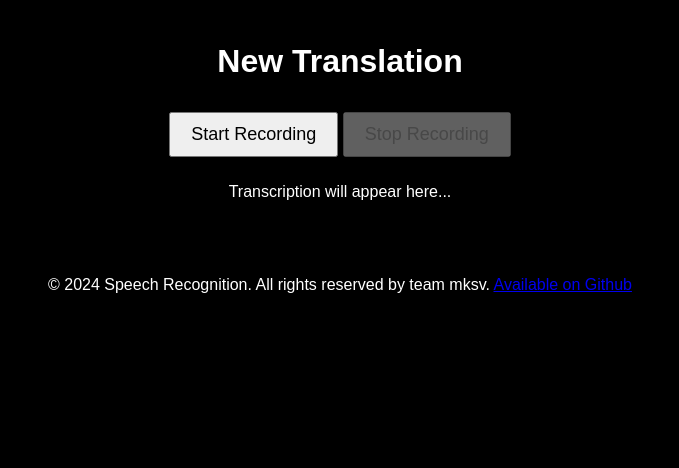
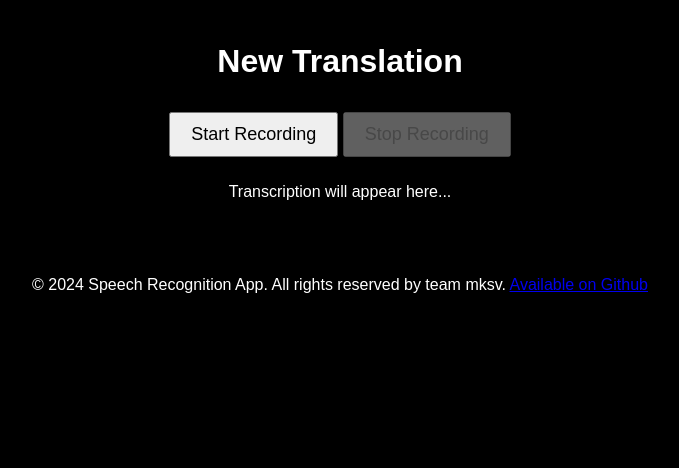
Before and after one commit to software-students-spring2024/4-containerized-app-exercise-team-mvks, a Flask app: page / in a window 1280 px wide. Shown: the part 123-591 px from the top of the page, without its empty margins (300-979 px from the left). Run offline with Flask 3, Linux system fonts and the light colour scheme.

Commit message:
Changed footer

```diff
--- a/web_app/templates/base.html
+++ b/web_app/templates/base.html
@@ -30,7 +30,7 @@
 </main>
 
 <footer>
-    <p>© 2024 Speech Recognition. All rights reserved by team mksv. <a href="https://github.com/software-students-spring2024/4-containerized-app-exercise-team-mvks.git"
+    <p>© 2024 Speech Recognition App. All rights reserved by team mksv. <a href="https://github.com/software-students-spring2024/4-containerized-app-exercise-team-mvks.git"
       >Available on Github</a
     ></p>
 
```
